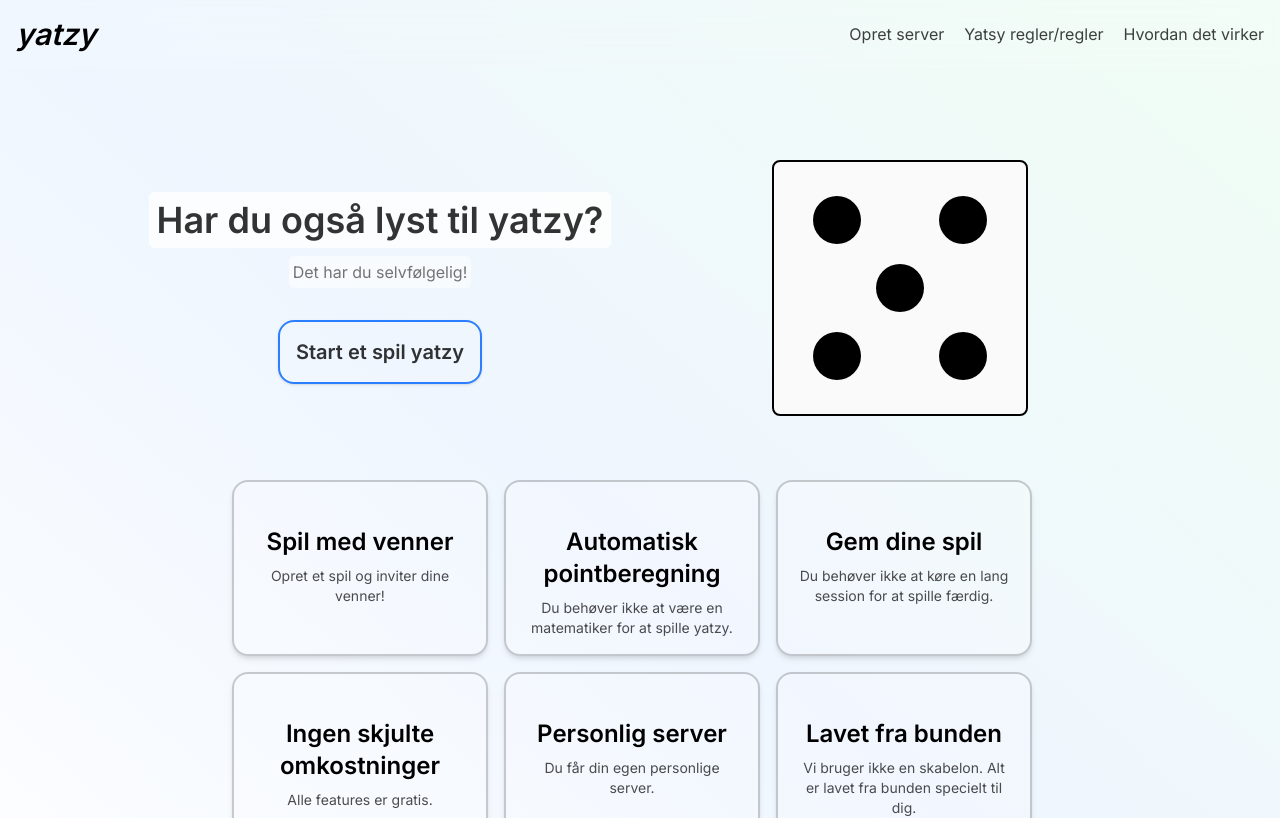
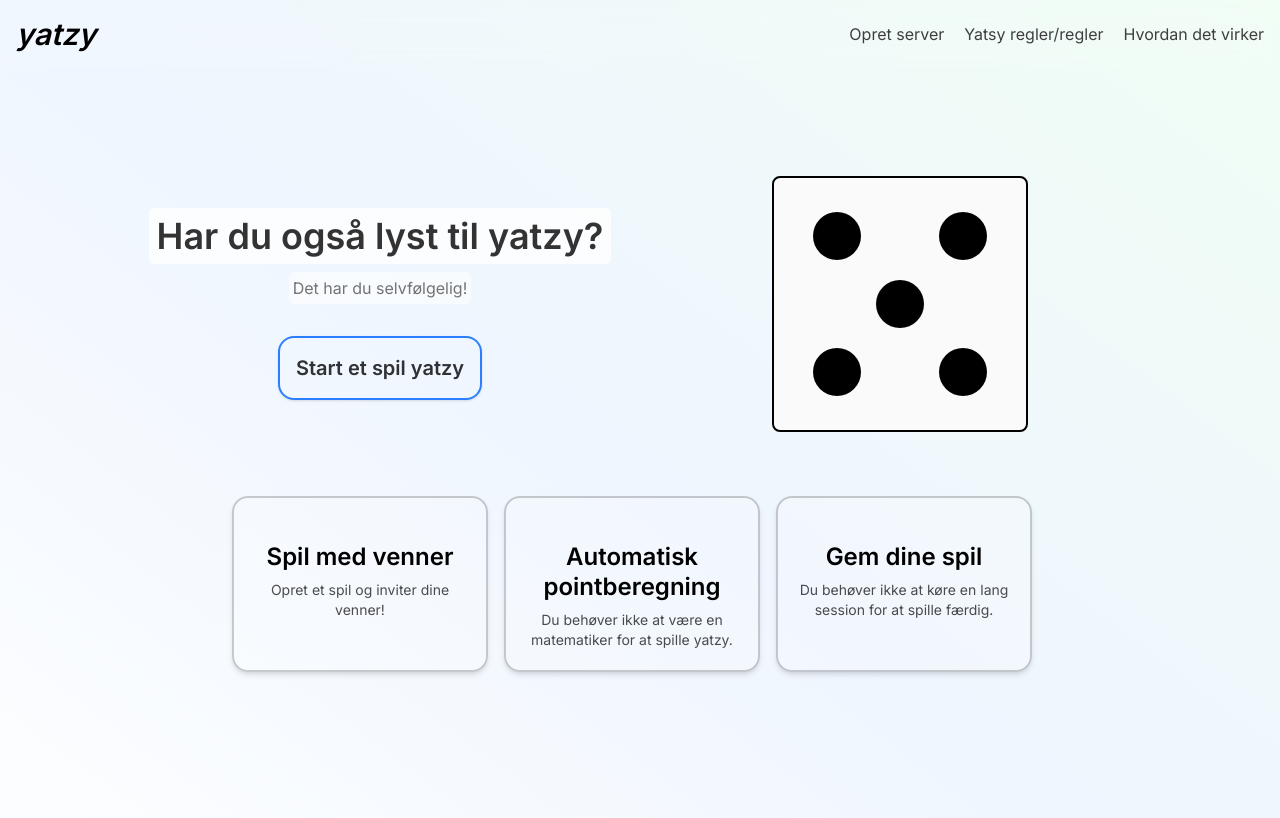
Before and after one commit to Zakers540/jatzy, a Next.js app: page / in a window 1280 px wide. Shown: the top 818 px of the page. Built offline with nearby package versions, Linux system fonts and the light colour scheme; no server answers.

Commit message:
improved styling

```diff
--- a/app/page.tsx
+++ b/app/page.tsx
@@ -28,7 +28,7 @@ export default function Home() {
             <Navbar/>
         <div className="min-h-screen w-full flex flex-col items-center justify-center">
             <main
-                className="w-full max-w-[1200px] flex flex-col pt-40 px-20 md:grid md:grid-cols-2 md:items-start">
+                className="w-full max-w-[1200px] flex flex-col pt-40 md:pt-32 px-20 md:grid md:grid-cols-2 md:items-start">
                 <div className="flex flex-col items-center -mt-8 md:mt-8">
                     <div className="md:hidden flex justify-center mb-12 md:mt-0">
                         <BigDice diceNumber={diceNumber}/>
@@ -52,9 +52,6 @@ export default function Home() {
                 <Card title="Spil med venner" description="Opret et spil og inviter dine venner!"/>
                 <Card title="Automatisk pointberegning" description="Du behøver ikke at være en matematiker for at spille yatzy."/>
                 <Card title="Gem dine spil" description="Du behøver ikke at køre en lang session for at spille færdig."/>
-                <Card title="Ingen skjulte omkostninger" description="Alle features er gratis."/>
-                <Card title="Personlig server" description="Du får din egen personlige server."/>
-                <Card title="Lavet fra bunden" description="Vi bruger ikke en skabelon. Alt er lavet fra bunden specielt til dig."/>
             </section>
         </div>
             <Footer/>
--- a/components/Card.tsx
+++ b/components/Card.tsx
@@ -5,13 +5,13 @@ interface CardProps {
 
 export default function Card({ title, description }: CardProps) {
     return (
-        <div className="group cursor-default p-5 flex flex-col w-64 h-44 rounded-2xl border-2 border-black/20 bg-white/20 shadow-md transition-all duration-300 ease-in-out hover:shadow-xl hover:border-black/80 hover:bg-gradient-to-tr hover:from-blue-100 hover:to-green-100">
+        <div className="group cursor-default p-5 flex flex-col w-64 h-44 rounded-2xl border-2 border-black/20 bg-white/20 shadow-md transition-all duration-300 ease-in-out hover:shadow-xl hover:border-black/80 hover:bg-gradient-to-tr hover:from-blue-100/80 hover:to-green-100/80">
             <div className="w-full flex justify-end opacity-0 group-hover:opacity-100 transition-all duration-200 transform group-hover:-translate-y-1 group-hover:translate-x-1">
                 <svg xmlns="http://www.w3.org/2000/svg" fill="none" viewBox="0 0 24 24" strokeWidth={2} stroke="currentColor" className="w-6 h-6 text-black/70 group-hover:text-black">
                     <path strokeLinecap="round" strokeLinejoin="round" d="M4.5 19.5l15-15M19.5 4.5H8.25M19.5 4.5v11.25" />
                 </svg>
             </div>
-            <h2 className="text-2xl text-center font-semibold text-black transition-colors duration-300 ">
+            <h2 className="text-2xl text-center font-semibold leading-tight text-black transition-colors duration-300 ">
                 {title}
             </h2>
             <p className="mt-2 text-center text-black/70 text-sm">
```
